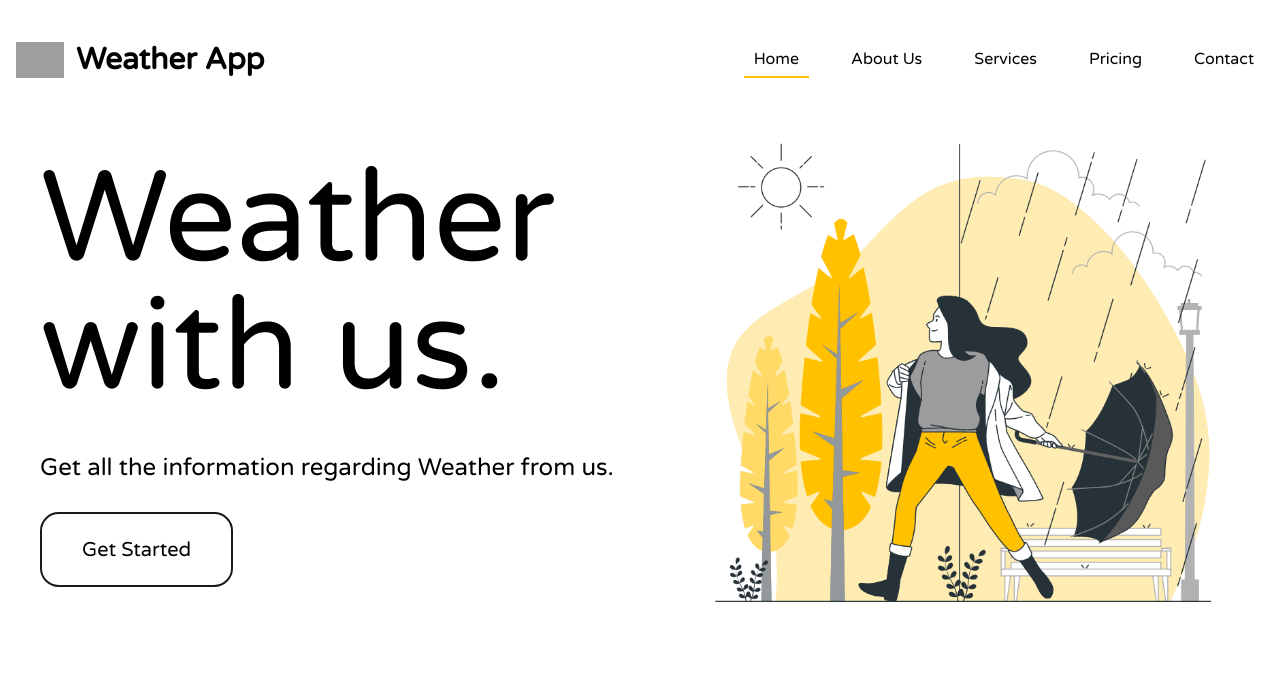
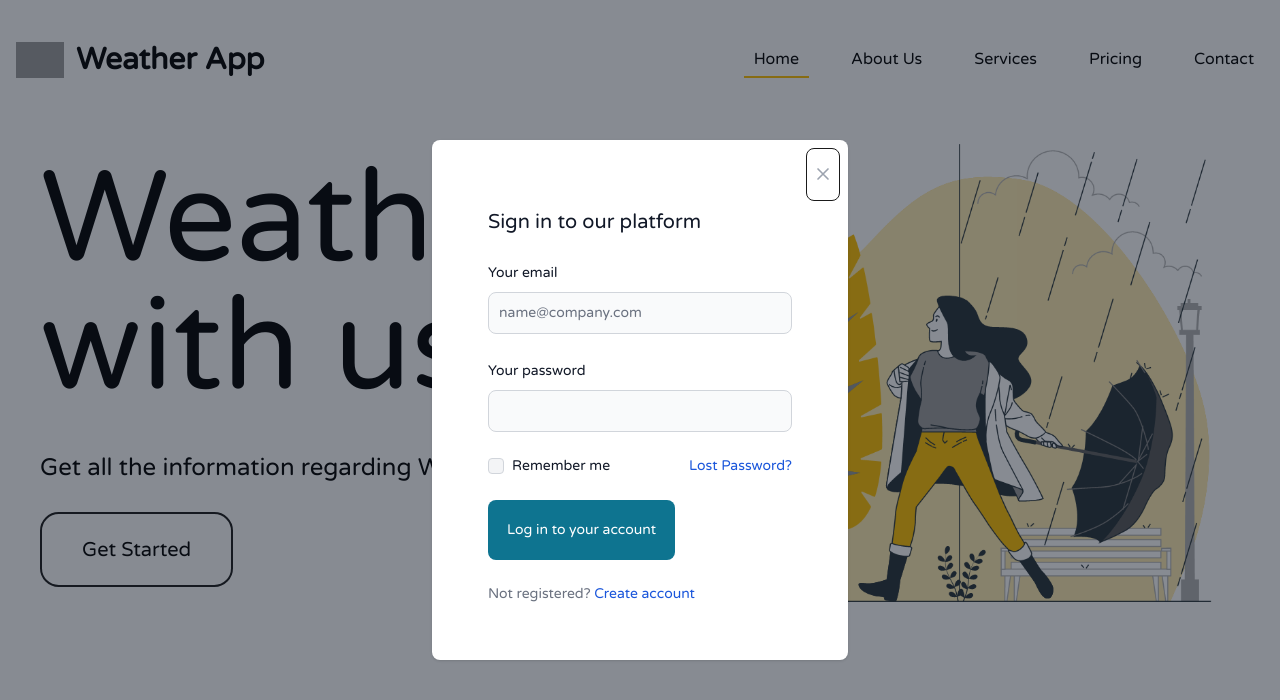
Before and after one commit to M0GAMB0/Weather_App, a React (Vite) app: page / in a window 1280 px wide. Both pictures are taken after a click on the button "Get Started". Shown: the top 700 px of the page. Built offline with nearby package versions, Linux system fonts and the light colour scheme; grey boxes are pictures that could not be loaded.

Commit message:
added modal

```diff
--- a/src/Components/Header.jsx
+++ b/src/Components/Header.jsx
@@ -11,15 +11,14 @@ let navigation = [
 const Header = () => {
 	const history = useNavigate();
 	const [navBar, setNavBar] = useState(navigation);
+
 	const changeActiveStatus = (key, href) => {
 		navBar.forEach((items) => (items.isActive = false));
 		navBar[key - 1].isActive = true;
 		setNavBar(navBar);
 		return history(href);
 	};
-	const hover = (e) => {
-		e.target.style.borderBottom = "2px solid #ffc100";
-	};
+
 	return (
 		<Navbar className="" fluid={true} rounded={true}>
 			<Navbar.Brand href="#">
--- a/src/Components/LocatForm.jsx
+++ b/src/Components/LocatForm.jsx
@@ -1,12 +1,66 @@
-import React from "react";
+import { Button, Checkbox, Label, Modal, TextInput } from "flowbite-react";
+import React, { useState } from "react";
 const LocatForm = () => {
+	const [show, setShow] = useState(false);
 	return (
 		<div className="flex flex-col justify-between items-start">
 			<span className="text-9xl">Weather with us.</span>
 			<h3 className="text-2xl mt-10">
 				Get all the information regarding Weather from us.
 			</h3>
-			<button className="text-xl px-10 mt-7">Get Started</button>
+			<button onClick={() => setShow(true)} className="text-xl px-10 mt-7">
+				Get Started
+			</button>
+			<Modal show={show} size="md" popup={true} onClose={() => setShow(false)}>
+				<Modal.Header />
+				<Modal.Body>
+					<div className="space-y-6 px-6 pb-4 sm:pb-6 lg:px-8 xl:pb-8">
+						<h3 className="text-xl font-medium text-gray-900 dark:text-white">
+							Sign in to our platform
+						</h3>
+						<div>
+							<div className="mb-2 block">
+								<Label htmlFor="email" value="Your email" />
+							</div>
+							<TextInput
+								id="email"
+								placeholder="name@company.com"
+								required={true}
+							/>
+						</div>
+						<div>
+							<div className="mb-2 block">
+								<Label htmlFor="password" value="Your password" />
+							</div>
+							<TextInput id="password" type="password" required={true} />
+						</div>
+						<div className="flex justify-between">
+							<div className="flex items-center gap-2">
+								<Checkbox id="remember" />
+								<Label htmlFor="remember">Remember me</Label>
+							</div>
+							<a
+								href="/modal"
+								className="text-sm text-blue-700 hover:underline dark:text-blue-500"
+							>
+								Lost Password?
+							</a>
+						</div>
+						<div className="w-full">
+							<Button>Log in to your account</Button>
+						</div>
+						<div className="text-sm font-medium text-gray-500 dark:text-gray-300">
+							Not registered?{" "}
+							<a
+								href="/modal"
+								className="text-blue-700 hover:underline dark:text-blue-500"
+							>
+								Create account
+							</a>
+						</div>
+					</div>
+				</Modal.Body>
+			</Modal>
 		</div>
 	);
 };
```
